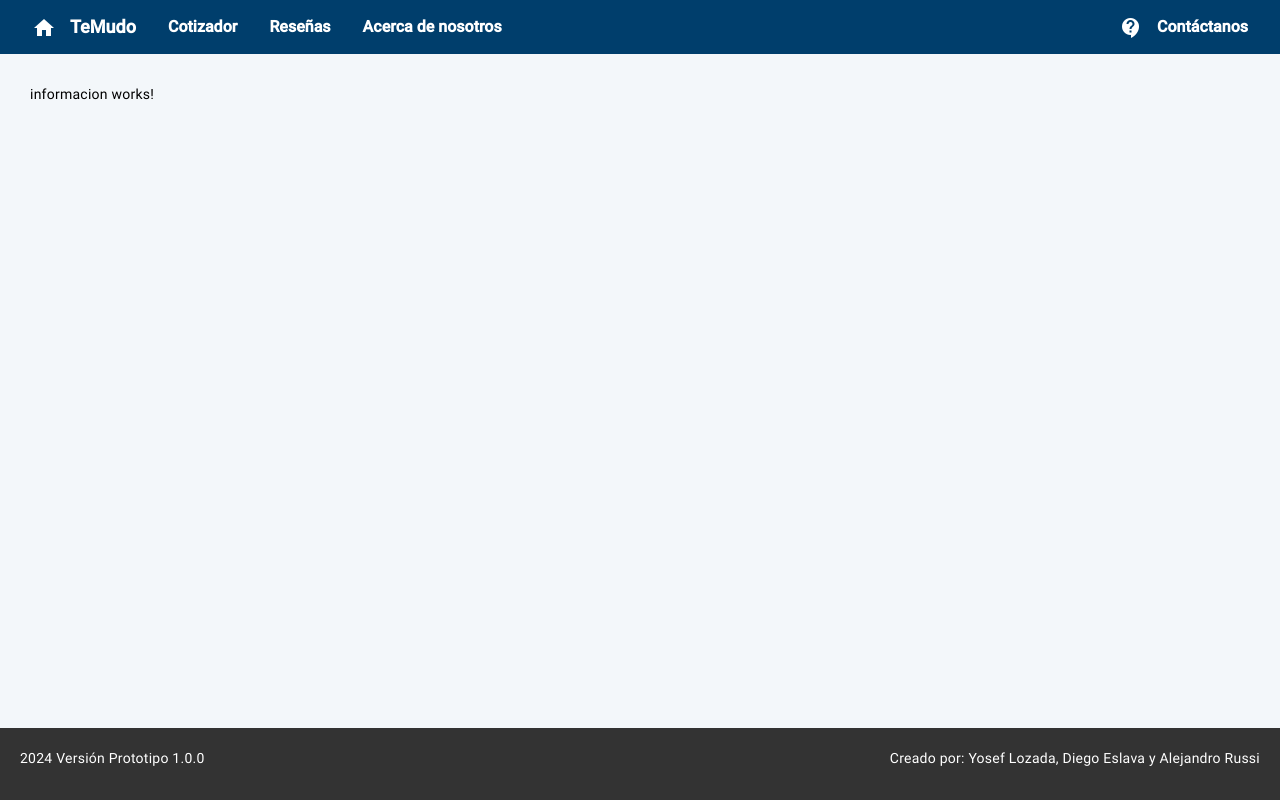
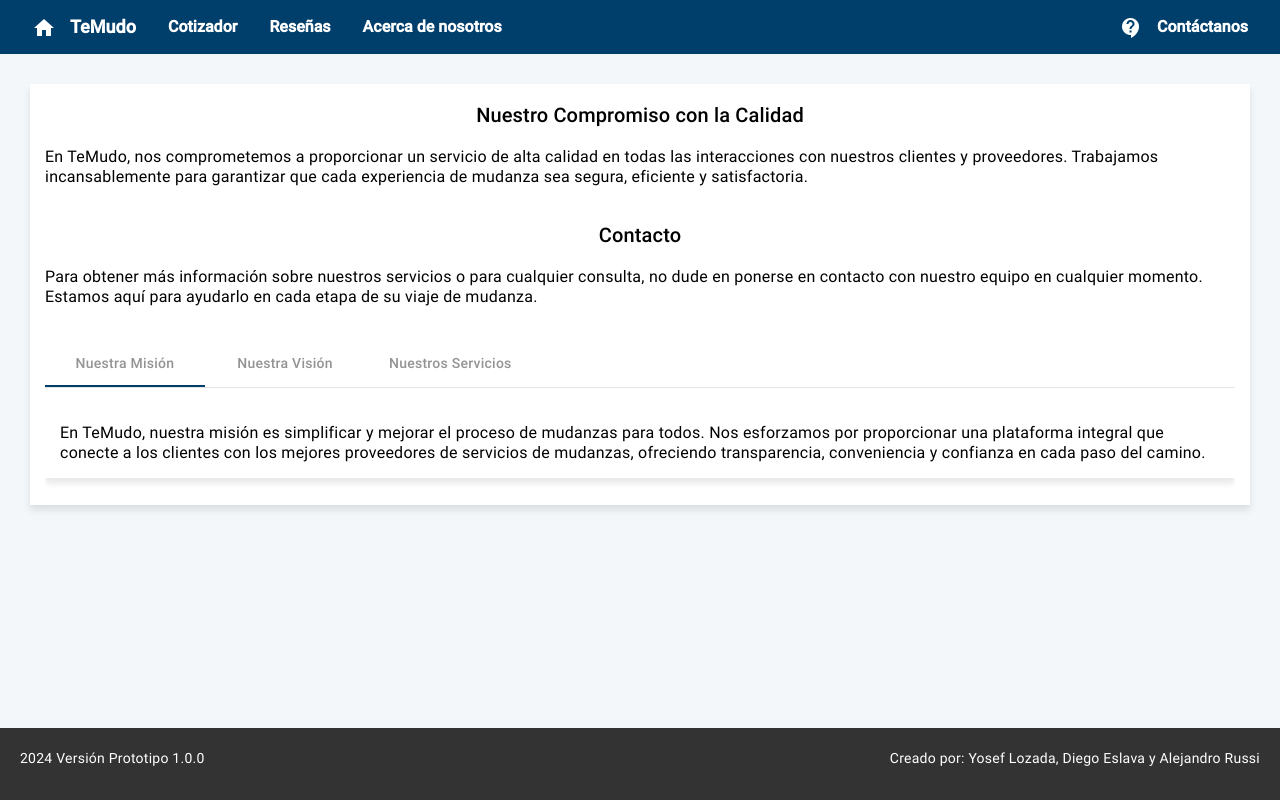
Before and after one commit to ARussiMISO/prototype-product, an Angular app: page /informacion in a window 1280 px wide. Built offline with nearby package versions, Linux system fonts and the light colour scheme.

Commit message:
Acerca de nosotros completado

```diff
--- a/src/app/informacion/informacion.component.css
+++ b/src/app/informacion/informacion.component.css
@@ -0,0 +1,7 @@
+p{
+  font-size: medium;
+}
+
+mat-card{
+  max-width: 500px;
+}
--- a/src/app/informacion/informacion.component.html
+++ b/src/app/informacion/informacion.component.html
@@ -1 +1,66 @@
-<p>informacion works!</p>
+<div fxLayout="column" class="container-inputs" fxLayoutAlign="center center">
+  <h2>Nuestro Compromiso con la Calidad</h2>
+  <p> En TeMudo, nos comprometemos a proporcionar un servicio de alta calidad en todas las interacciones con
+    nuestros clientes y proveedores. Trabajamos incansablemente para garantizar que cada experiencia de mudanza sea
+    segura, eficiente y satisfactoria.</p>
+  <br />
+  <h2>Contacto</h2>
+
+  <p>Para obtener más información sobre nuestros servicios o para cualquier consulta, no dude en ponerse en contacto
+    con nuestro equipo en cualquier momento. Estamos aquí para ayudarlo en cada etapa de su viaje de mudanza.</p>
+
+
+  <br />
+  <mat-tab-group mat-align-tabs="start">
+    <mat-tab label="Nuestra Misión">
+      <br />
+      <p class="container-inputs"> En TeMudo, nuestra misión es simplificar y mejorar el proceso de mudanzas para todos.
+        Nos esforzamos por
+        proporcionar una plataforma integral que conecte a los clientes con los mejores proveedores de servicios de
+        mudanzas, ofreciendo transparencia, conveniencia y confianza en cada paso del camino.
+      </p>
+    </mat-tab>
+    <mat-tab label="Nuestra Visión">
+      <br />
+      <p class="container-inputs">
+        Como líderes en el mercado de servicios de mudanzas, aspiramos a ser reconocidos como la opción preferida tanto
+        para los clientes que buscan una experiencia sin complicaciones al mudarse, como para los profesionales del
+        sector
+        que desean expandir su alcance y hacer crecer sus negocios de manera sostenible.
+      </p>
+    </mat-tab>
+    <mat-tab label="Nuestros Servicios">
+      <ol class="container-inputs">
+        <li>
+
+          <b>Marketplace de Mudanzas:</b>
+          Nuestra plataforma actúa como un mercado en línea donde los clientes pueden explorar una amplia gama de
+          proveedores de servicios de mudanzas. Desde empresas locales hasta operadores nacionales, ofrecemos una
+          variedad
+          de opciones para satisfacer las necesidades y presupuestos individuales de nuestros usuarios.
+
+        </li>
+        <li>
+
+          <b>Cotizador en Línea:</b>
+          Facilitamos el proceso de obtener presupuestos precisos y transparentes para mudanzas. Nuestro cotizador en
+          línea permite a los clientes ingresar los detalles de su mudanza y recibir cotizaciones instantáneas de
+          múltiples proveedores, lo que les ayuda a tomar decisiones informadas y a planificar su mudanza de manera
+          eficiente.
+
+        </li>
+        <li>
+
+          <b>Reseñas y Valoraciones:</b>
+          Valoramos la retroalimentación de nuestros usuarios y creemos en la transparencia. Por eso, ofrecemos un
+          sistema
+          integral de reseñas y valoraciones donde los clientes pueden compartir sus experiencias con los proveedores de
+          servicios de mudanzas. Esto ayuda a otros usuarios a tomar decisiones informadas y promueve la excelencia en
+          el
+          servicio.
+
+        </li>
+      </ol>
+    </mat-tab>
+  </mat-tab-group>
+</div>
--- a/src/shared/material.module.ts
+++ b/src/shared/material.module.ts
@@ -23,7 +23,7 @@ import { MatSortModule } from '@angular/material/sort';
 import {MatMenuModule} from '@angular/material/menu';
 import { HttpClientModule } from '@angular/common/http';
 import { MatTooltipModule } from '@angular/material/tooltip';
-
+import {MatTabsModule} from '@angular/material/tabs';
 const material = [
   CommonModule,
   MatToolbarModule,
@@ -51,7 +51,8 @@ const material = [
   MatMenuModule,
   HttpClientModule,
   MatRippleModule,
-  MatTooltipModule
+  MatTooltipModule,
+  MatTabsModule
 ];
 
 @NgModule({
```
